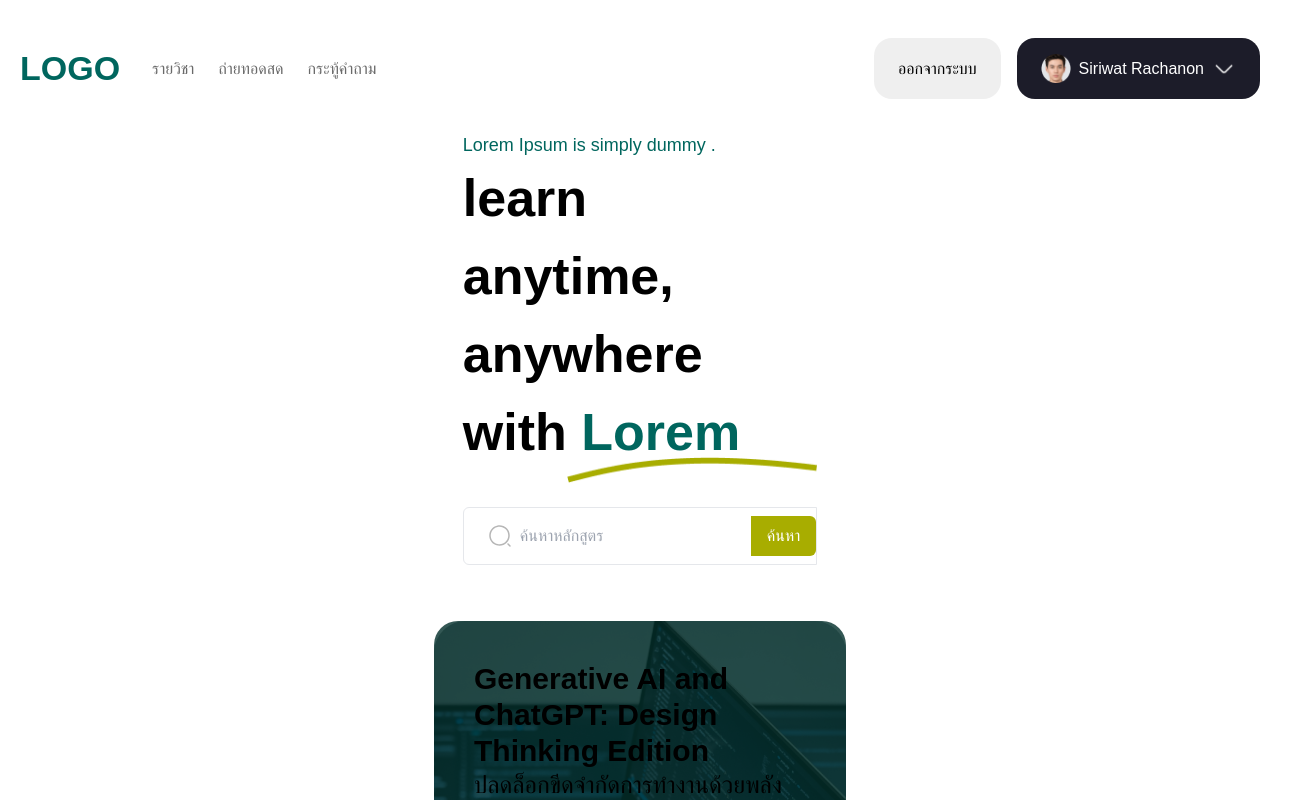
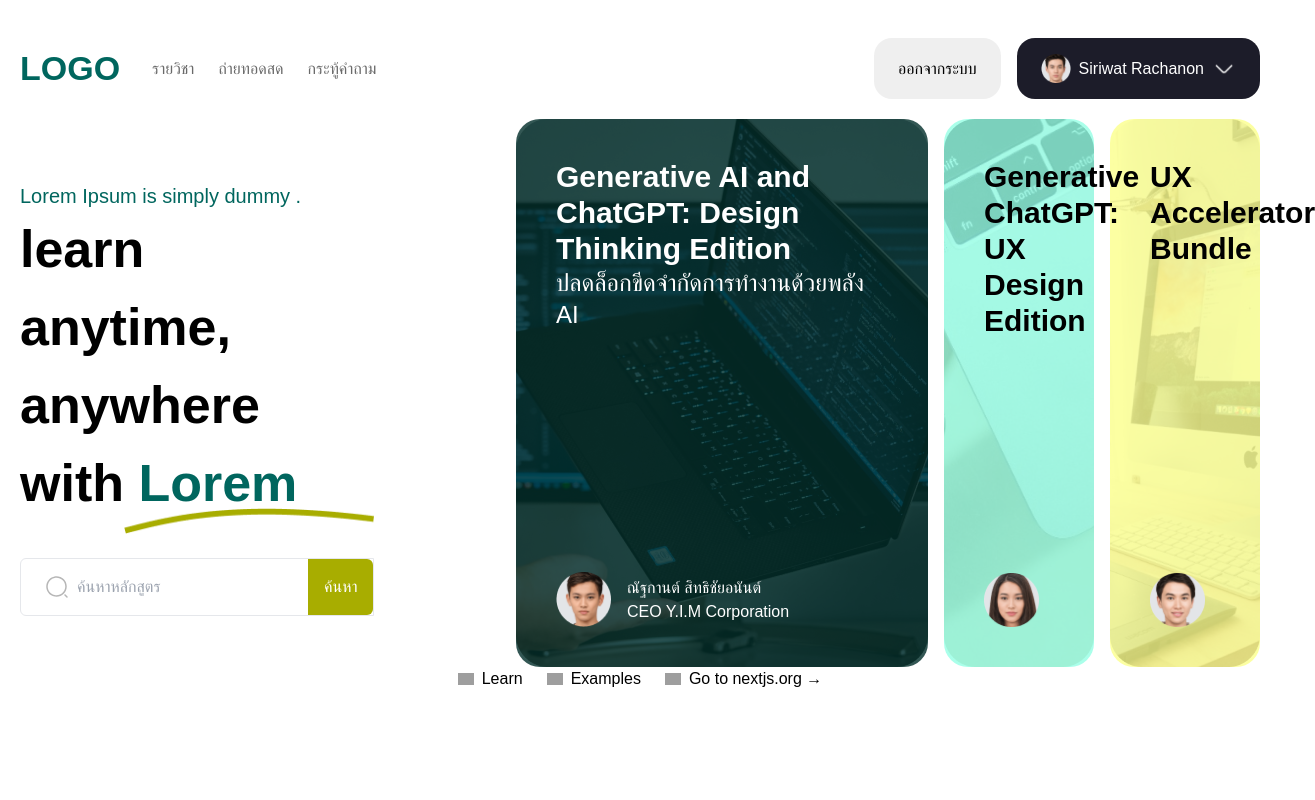
Before and after one commit to KongAtc/glonix-test, a Next.js app: page / in a window 1280 px wide. Shown: the top 800 px of the page, 1315 px wide, since content can reach past the window. Built offline with nearby package versions, Linux system fonts and the light colour scheme; grey boxes are pictures that could not be loaded; a web font is replaced by a local one.

Commit message:
feat: create main content

```diff
--- /dev/null
+++ b/src/app/components/MainContent.tsx
@@ -0,0 +1,95 @@
+"use client";
+import Image from "next/image";
+import { TitleCourses } from "../data/data";
+import { useState } from "react";
+
+export default function MainContent() {
+  const [selectedTitle, setSelectedTitle] = useState(1);
+
+  return (
+    <div className="flex items-center justify-between flex-col xl:flex-row gap-14 mt-5">
+      <div className="flex gap-6 flex-col">
+        <div className="relative py-3">
+          <p className="text-xl text-seconday font-medium">
+            Lorem Ipsum is simply dummy .
+          </p>
+          <div className="w-80 font-semibold text-[3.25rem]">
+            <p>
+              learn anytime, anywhere with{" "}
+              <span className="text-seconday">Lorem</span>
+            </p>
+          </div>
+          <Image
+            src="/Vector 1.png"
+            width={250}
+            height={24.73}
+            alt="vector-1"
+            className="absolute bottom-0 right-0"
+          />
+        </div>
+        <div className="flex items-center justify-between border rounded-l-md">
+          <div className="flex items-center gap-2 pl-4 py-2 xl:px-6 xl:py-4">
+            <Image
+              src="/search-normal.svg"
+              width={24}
+              height={24}
+              alt="search-normal"
+            />
+            <input placeholder="ค้นหาหลักสูตร" />
+          </div>
+          <button className="bg-[#A8AD00] text-white py-2 px-4 xl:py-4 rounded-r-md">
+            ค้นหา
+          </button>
+        </div>
+      </div>
+      <div className="flex flex-col xl:flex-row gap-4">
+        {TitleCourses.map((course) => {
+          const isSelected = selectedTitle === course.id;
+          return (
+            <div
+              onClick={() => setSelectedTitle(course.id)}
+              key={`course-${course.id}`}
+              className={`p-10 xl:h-[548px] rounded-3xl relative xl:flex flex-col justify-between bg-no-repeat ${
+                isSelected
+                  ? "w-80 h-[25rem] xl:w-[412px] text-white"
+                  : "xl:w-[150px] w-80"
+              }`}
+              style={{
+                backgroundImage: `url('${course.backgroundUrl}')`,
+              }}>
+              <div
+                className="absolute w-full top-0 left-0 opacity-80 z-10 h-full rounded-3xl"
+                style={{ background: course.backgroundColor }}
+              />
+              <div className="z-20 flex flex-col">
+                <p
+                  className={
+                    isSelected ? "font-bold text-3xl" : "font-bold text-3xl"
+                  }>
+                  {course.title}
+                </p>
+                {isSelected && (
+                  <span className="text-2xl">{course.description}</span>
+                )}
+              </div>
+              <div className="flex gap-4 z-20 items-center">
+                <Image
+                  src={course.author.imageUrl}
+                  width={55}
+                  height={55}
+                  alt={course.author.imageUrl}
+                />
+                {isSelected && (
+                  <div>
+                    <p>{course.author.name}</p>
+                    <p>{course.author.detail}</p>
+                  </div>
+                )}
+              </div>
+            </div>
+          );
+        })}
+      </div>
+    </div>
+  );
+}
--- a/src/app/page.tsx
+++ b/src/app/page.tsx
@@ -1,6 +1,6 @@
 import Image from "next/image";
 import Link from "next/link";
-import { TitleCourses } from "./data/data";
+import MainContent from "./components/MainContent";
 
 export default function Home() {
   return (
@@ -43,73 +43,7 @@
             </button>
           </div>
         </nav>
-        <div className="flex items-center justify-center flex-col gap-14 mt-5">
-          <div className="flex gap-6 flex-col">
-            <div className="relative py-3">
-              <p className="text-lg text-seconday font-medium">
-                Lorem Ipsum is simply dummy .
-              </p>
-              <div className="w-80 font-semibold text-[3.25rem]">
-                <p>
-                  learn anytime, anywhere with{" "}
-                  <span className="text-seconday">Lorem</span>
-                </p>
-              </div>
-              <Image
-                src="/Vector 1.png"
-                width={250}
-                height={24.73}
-                alt="vector-1"
-                className="absolute bottom-0 right-0"
-              />
-            </div>
-            <div className="flex items-center justify-between border rounded-l-md">
-              <div className="flex items-center gap-2 pl-4 py-2 xl:px-6 xl:py-4">
-                <Image
-                  src="/search-normal.svg"
-                  width={24}
-                  height={24}
-                  alt="search-normal"
-                />
-                <input placeholder="ค้นหาหลักสูตร" />
-              </div>
-              <button className="bg-[#A8AD00] text-white py-2 px-4 rounded-r-md">
-                ค้นหา
-              </button>
-            </div>
-          </div>
-          <div className="flex flex-col gap-4">
-            {TitleCourses.map((course) => (
-              <div
-                key={`course-${course.id}`}
-                className="p-10 lg:h-[548px] h-[25rem] lg:w-[412px]  w-80 rounded-3xl relative flex flex-col justify-between bg-no-repeat"
-                style={{
-                  backgroundImage: `url('${course.backgroundUrl}')`,
-                }}>
-                <div
-                  className="absolute w-full top-0 left-0 opacity-80 z-10 h-full rounded-3xl"
-                  style={{ background: course.backgroundColor }}
-                />
-                <div className="z-20">
-                  <p className="font-bold text-3xl">{course.title}</p>
-                  <span className="text-2xl">{course.description}</span>
-                </div>
-                <div className="flex gap-4 z-20 items-center">
-                  <Image
-                    src={course.author.imageUrl}
-                    width={55}
-                    height={55}
-                    alt={course.author.imageUrl}
-                  />
-                  <div>
-                    <p>{course.author.name}</p>
-                    <p>{course.author.detail}</p>
-                  </div>
-                </div>
-              </div>
-            ))}
-          </div>
-        </div>
+        <MainContent />
       </div>
 
       <footer className="row-start-3 flex gap-6 flex-wrap items-center justify-center">
```
